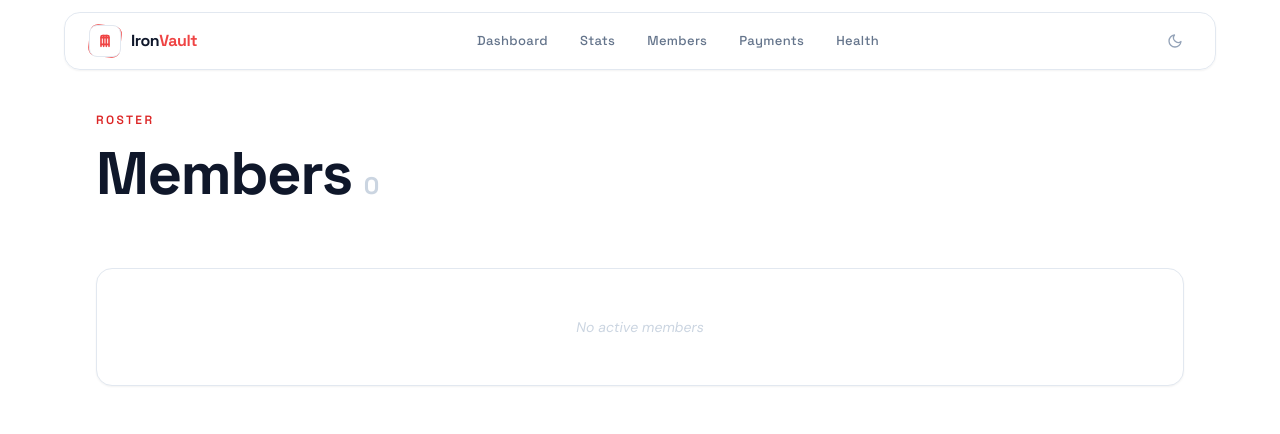
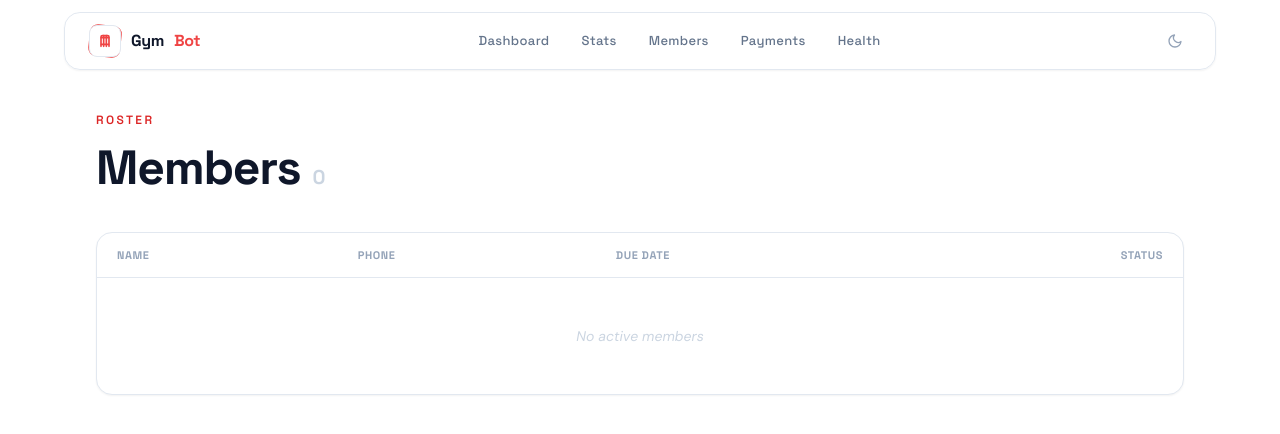
Before and after one commit to cesarpalaciodev/gym-bot-project, a FastAPI app: template dashboard/templates/members.html in a window 1280 px wide. Shown: the top 434 px of the page. Run offline with FastAPI, Linux system fonts and the light colour scheme; the template is opened without the code that fills it, so the values that code supplies are empty; some libraries are stand-ins or nearby versions.

Commit message:
fix: rename to GymBot, proper HTML tables with headers

```diff
--- a/dashboard/templates/base.html
+++ b/dashboard/templates/base.html
@@ -3,7 +3,7 @@
 <head>
     <meta charset="UTF-8">
     <meta name="viewport" content="width=device-width, initial-scale=1.0">
-    <title>{% block title %}Dashboard{% endblock %} | IronVault</title>
+    <title>{% block title %}Dashboard{% endblock %} | GymBot</title>
     <link rel="preconnect" href="https://fonts.googleapis.com">
     <link rel="preconnect" href="https://fonts.gstatic.com" crossorigin>
     <link href="https://fonts.googleapis.com/css2?family=Space+Grotesk:wght@400;500;600;700&family=DM+Sans:ital,opsz,wght@0,9..40,300;0,9..40,400;0,9..40,500;0,9..40,600;1,9..40,400&display=swap" rel="stylesheet">
@@ -79,9 +79,7 @@
                                 </svg>
                             </div>
                         </div>
-                        <div class="leading-tight">
-                            <span class="font-heading text-base font-bold tracking-tight text-slate-900 dark:text-white">Iron</span><span class="font-heading text-base font-bold tracking-tight text-brand-500 dark:text-brand-400">Vault</span>
-                        </div>
+                        <span class="font-heading text-base font-bold tracking-tight text-slate-900 dark:text-white">Gym</span><span class="font-heading text-base font-bold tracking-tight text-brand-500 dark:text-brand-400">Bot</span>
                     </a>
 
                     <div class="hidden lg:flex items-center gap-1">
--- a/dashboard/templates/login.html
+++ b/dashboard/templates/login.html
@@ -18,7 +18,7 @@
             <div class="w-10 h-10 bg-brand-500 rounded-xl flex items-center justify-center mb-6 shadow-lg shadow-brand-500/20">
                 <svg class="w-5 h-5 text-white" viewBox="0 0 24 24" fill="none" stroke="currentColor" stroke-width="2.5" stroke-linecap="round" stroke-linejoin="round"><path d="M6.5 7h11"/><path d="M6.5 17h11"/><path d="M6 20V6a2 2 0 0 1 2-2h8a2 2 0 0 1 2 2v14"/><path d="M10 4v16"/><path d="M14 4v16"/></svg>
             </div>
-            <h1 class="font-heading text-3xl font-bold text-slate-900 dark:text-white tracking-tight">Iron<span class="text-brand-600 dark:text-brand-400">Vault</span></h1>
+            <h1 class="font-heading text-3xl font-bold text-slate-900 dark:text-white tracking-tight">Gym<span class="text-brand-600 dark:text-brand-400">Bot</span></h1>
             <p class="text-slate-500 text-sm mt-2">Sign in with your Telegram Chat ID</p>
         </div>
 
--- a/dashboard/templates/members.html
+++ b/dashboard/templates/members.html
@@ -3,32 +3,54 @@
 {% block title %}Members{% endblock %}
 
 {% block content %}
-<div class="mb-16">
+<div class="mb-10">
     <p class="text-brand-600 dark:text-brand-400 text-xs font-heading font-semibold tracking-[0.2em] uppercase mb-4">Roster</p>
     <div class="flex items-baseline gap-3">
-        <h1 class="heading font-heading text-[2.75rem] sm:text-6xl font-bold text-slate-900 tracking-tight">Members</h1>
-        <span class="font-heading text-2xl font-bold text-slate-300 dark:text-slate-600">{{ members|length }}</span>
+        <h1 class="heading font-heading text-4xl sm:text-5xl font-bold text-slate-900 tracking-tight">Members</h1>
+        <span class="font-heading text-xl font-bold text-slate-300 dark:text-slate-600">{{ members|length }}</span>
     </div>
 </div>
 
 <div class="card bg-white border border-slate-200 rounded-2xl overflow-hidden shadow-sm">
+    <div class="overflow-x-auto">
+        <table class="w-full text-sm">
+            <thead>
+                <tr class="text-left border-b border-slate-200 dark:border-white/5">
+                    <th class="px-5 py-3 text-[11px] font-heading font-bold tracking-wider uppercase text-slate-400 dark:text-slate-500">Name</th>
+                    <th class="px-5 py-3 text-[11px] font-heading font-bold tracking-wider uppercase text-slate-400 dark:text-slate-500 hidden sm:table-cell">Phone</th>
+                    <th class="px-5 py-3 text-[11px] font-heading font-bold tracking-wider uppercase text-slate-400 dark:text-slate-500 hidden md:table-cell">Due Date</th>
+                    <th class="px-5 py-3 text-[11px] font-heading font-bold tracking-wider uppercase text-slate-400 dark:text-slate-500 text-right">Status</th>
+                </tr>
+            </thead>
+            <tbody class="divide-y divide-slate-100 dark:divide-white/[0.03]">
                 {% for m in members %}
-    <div class="flex items-center gap-4 px-5 py-3 table-row border-b border-slate-100 last:border-0 hover:bg-slate-50 transition-colors duration-300">
-        <p class="text-sm font-medium text-slate-800 dark:text-slate-200 min-w-0 flex-1 line-clamp">{{ m.name }}</p>
-        <p class="text-xs text-slate-400 whitespace-nowrap hidden sm:block">{{ m.phone or 'Sin telefono' }}</p>
-        <p class="text-xs text-slate-500 dark:text-slate-400 whitespace-nowrap hidden md:block">due {{ m.due_date or '--' }}</p>
+                <tr class="hover:bg-slate-50 dark:hover:bg-white/[0.01] transition-colors duration-200">
+                    <td class="px-5 py-3 font-medium text-slate-800 dark:text-slate-200">{{ m.name }}</td>
+                    <td class="px-5 py-3 text-xs text-slate-500 dark:text-slate-400 hidden sm:table-cell whitespace-nowrap">{{ m.phone or '--' }}</td>
+                    <td class="px-5 py-3 text-xs text-slate-500 dark:text-slate-400 hidden md:table-cell whitespace-nowrap">{{ m.due_date or '--' }}</td>
+                    <td class="px-5 py-3 text-right whitespace-nowrap">
                         {% if m.status == 'al_dia' %}
-        <span class="inline-flex items-center gap-1.5 text-[11px] font-heading font-semibold tracking-wider uppercase text-brand-600 dark:text-brand-400 whitespace-nowrap"><span class="w-1.5 h-1.5 rounded-full bg-brand-500"></span> Active</span>
+                        <span class="inline-flex items-center gap-1.5 text-[11px] font-heading font-semibold tracking-wider uppercase text-brand-600 dark:text-brand-400">
+                            <span class="w-1.5 h-1.5 rounded-full bg-brand-500"></span> Active
+                        </span>
                         {% elif m.status == 'gracia' %}
-        <span class="inline-flex items-center gap-1.5 text-[11px] font-heading font-semibold tracking-wider uppercase text-amber-600 dark:text-amber-400 whitespace-nowrap"><span class="w-1.5 h-1.5 rounded-full bg-amber-500"></span> Grace</span>
+                        <span class="inline-flex items-center gap-1.5 text-[11px] font-heading font-semibold tracking-wider uppercase text-amber-600 dark:text-amber-400">
+                            <span class="w-1.5 h-1.5 rounded-full bg-amber-500"></span> Grace
+                        </span>
                         {% elif m.status == 'vencido' %}
-        <span class="inline-flex items-center gap-1.5 text-[11px] font-heading font-semibold tracking-wider uppercase text-red-500 dark:text-red-400 whitespace-nowrap"><span class="w-1.5 h-1.5 rounded-full bg-red-500"></span> {{ m.days_overdue }}d</span>
+                        <span class="inline-flex items-center gap-1.5 text-[11px] font-heading font-semibold tracking-wider uppercase text-red-500 dark:text-red-400">
+                            <span class="w-1.5 h-1.5 rounded-full bg-red-500"></span> {{ m.days_overdue }}d
+                        </span>
                         {% else %}
-        <span class="inline-flex items-center gap-1.5 text-[11px] font-heading font-semibold tracking-wider uppercase text-slate-300 dark:text-slate-600 whitespace-nowrap"><span class="w-1.5 h-1.5 rounded-full bg-slate-400"></span> No pago</span>
+                        <span class="text-[11px] font-heading font-semibold tracking-wider uppercase text-slate-300 dark:text-slate-600">--</span>
                         {% endif %}
+                    </td>
+                </tr>
+                {% else %}
+                <tr><td colspan="4" class="px-5 py-12 text-center text-slate-300 dark:text-slate-600 text-sm italic">No active members</td></tr>
+                {% endfor %}
+            </tbody>
+        </table>
     </div>
-    {% else %}
-    <p class="p-12 text-center text-slate-300 dark:text-slate-600 text-sm italic">No active members</p>
-    {% endfor %}
 </div>
 {% endblock %}
```
Also changed, not shown: dashboard/templates/index.html (+45 -53 lines), dashboard/templates/payments.html (+43 -27 lines). Lines whose indentation alone changed are shown as unchanged.
